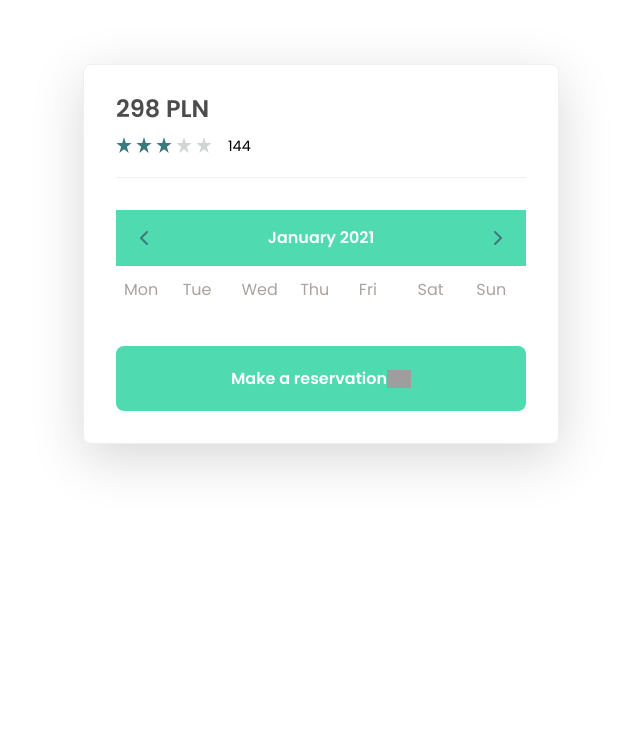
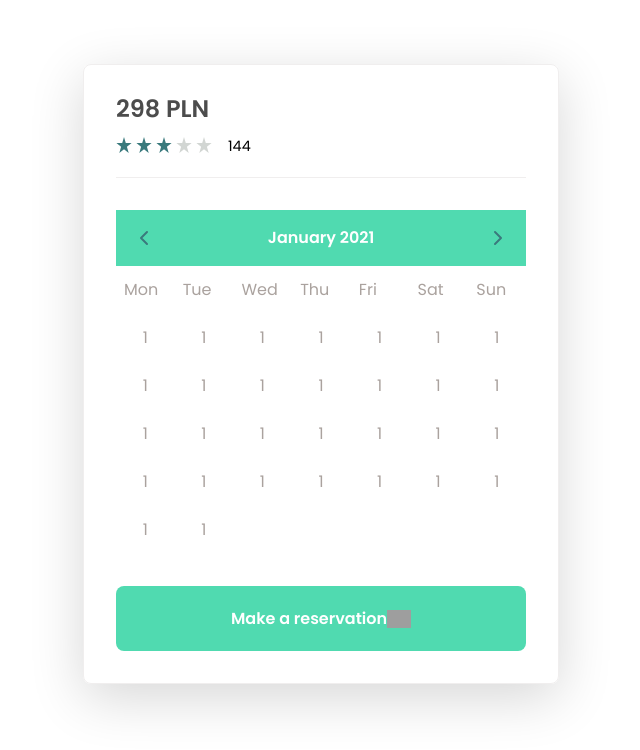
Before and after one commit to Radek-Wawrzyk/e-obuwie-recruitment-task, a Vue app: page / in a window 1280 px wide. Shown: the top 750 px of the page, without its empty margins (319-959 px from the left). Built offline with nearby package versions, Linux system fonts and the light colour scheme; grey boxes are pictures that could not be loaded.

Commit message:
BaseCalendar - Calendar grid & day parts

```diff
--- a/src/components/Base/BaseCalendar/BaseCalendar.scss
+++ b/src/components/Base/BaseCalendar/BaseCalendar.scss
@@ -1,3 +1,3 @@
 .base-calendar {
-
+  position: relative;
 }
--- a/src/components/Base/BaseCalendar/BaseCalendar.vue
+++ b/src/components/Base/BaseCalendar/BaseCalendar.vue
@@ -8,25 +8,27 @@
       />
 
       <base-calendar-week-days class="base-calendar__week-days" />
+
+      <base-calendar-dates
+        :today="today"
+        :days="days"
+      />
     </div>
   </div>
 </template>
 
 <script>
-import BaseCalendarDay from '@/components/Base/BaseCalendarDay/BaseCalendarDay.vue';
 import dayjs from 'dayjs';
-import BaseCalendarWeekDays from '@/components/Base/BaseCalendarWeekDays/BaseCalendarWeekDays.vue';
+import BaseCalendarWeekDays from '@/components/Base/BaseCalendar/BaseCalendarWeekDays.vue';
 import BaseCalendarHeader from '@/components/Base/BaseCalendar/BaseCalendarHeader.vue';
+import BaseCalendarDates from '@/components/Base/BaseCalendar/BaseCalendarDates.vue';
 
 export default {
   name: 'BaseCalendar',
   components: {
-    BaseCalendarDay,
     BaseCalendarWeekDays,
     BaseCalendarHeader,
-  },
-  props: {
-
+    BaseCalendarDates,
   },
   date: () => ({
     todaysDate: new Date(),
@@ -44,6 +46,12 @@ export default {
     currentMonthWithYear() {
       return dayjs(this.todaysDate).format('MMMM YYYY')
     },
+    today() {
+      return dayjs().format("YYYY-MM-DD");
+    },
+    days() {
+      return Array.from({ length: 30 }).map((date, index) => index + 1);
+    },
   },
 };
 </script>
--- /dev/null
+++ b/src/components/Base/BaseCalendar/BaseCalendarDates.scss
@@ -0,0 +1,5 @@
+.base-calendar-dates {
+  position: relative;
+  display: grid;
+  grid-template-columns: repeat(7, 1fr);
+}
--- /dev/null
+++ b/src/components/Base/BaseCalendar/BaseCalendarDates.vue
@@ -0,0 +1,34 @@
+<template>
+  <ul class="base-calendar-dates">
+    <base-calendar-day
+      v-for="(day, index) in days"
+      :key="index"
+      :today="today"
+      :day="day"
+      class="base-calendar-dates__item"
+    />
+  </ul>
+</template>
+
+<script>
+import BaseCalendarDay from '@/components/Base/BaseCalendar/BaseCalendarDay.vue';
+
+export default {
+  name: 'BaseCalendarDates',
+  components: {
+    BaseCalendarDay,
+  },
+  props: {
+    days: {
+      type: Array,
+      required: true,
+    },
+    today: {
+      type: String,
+      required: true,
+    },
+  },
+};
+</script>
+
+<style lang="scss" src="./BaseCalendarDates.scss" />
--- /dev/null
+++ b/src/components/Base/BaseCalendar/BaseCalendarDay.scss
@@ -0,0 +1,13 @@
+.base-calendar-day {
+  position: relative;
+  height: 3rem;
+  padding: 0.5rem;
+  font-size: 1rem;
+  z-index: 1;
+  background-color: $text-color--accent;
+  display: flex;
+  align-items: center;
+  justify-content: center;
+  color: $text-color--pale;
+  text-align: center;
+}
--- /dev/null
+++ b/src/components/Base/BaseCalendar/BaseCalendarDay.vue
@@ -0,0 +1,32 @@
+<template>
+  <li
+    class="base-calendar-day"
+    :class="[
+      isToday ? 'base-calendar-day--today' : false,
+    ]"
+  >
+    <span class="base-calendar-day__label">
+      {{ day }}
+    </span>
+  </li>
+</template>
+
+<script>
+export default {
+  name: 'BaseCalendarDay',
+  props: {
+    isToday: {
+      type: Boolean,
+      required: false,
+      default: () => (false)
+    },
+  },
+  computed: {
+    day() {
+      return 1;
+    },
+  },
+};
+</script>
+
+<style lang="scss" src="./BaseCalendarDay.scss" />
```
Also changed, not shown: src/components/Base/BaseCalendar/BaseCalendarWeekDays.scss (renamed from src/components/Base/BaseCalendarWeekDays/BaseCalendarWeekDays.scss), src/components/Base/BaseCalendar/BaseCalendarWeekDays.vue (renamed from src/components/Base/BaseCalendarWeekDays/BaseCalendarWeekDays.vue).
